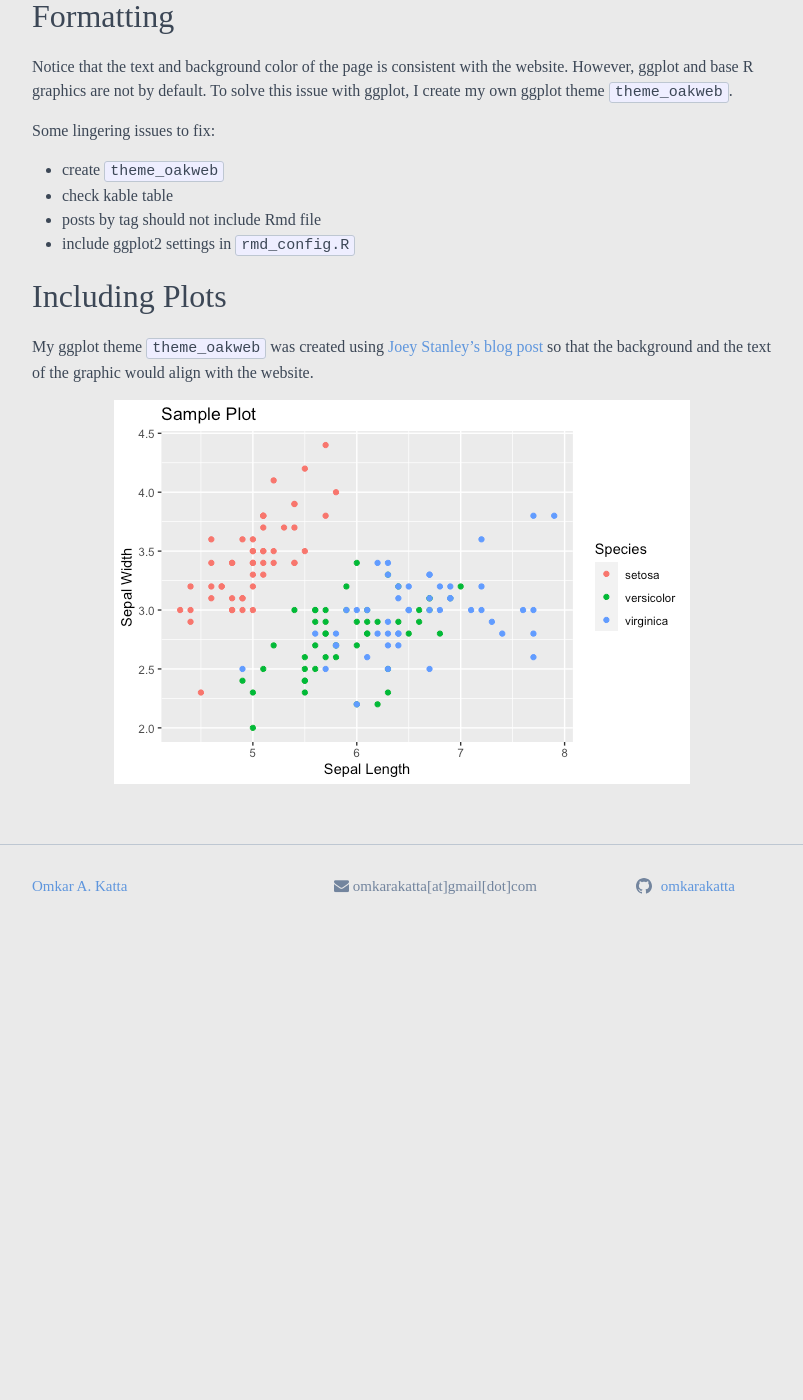
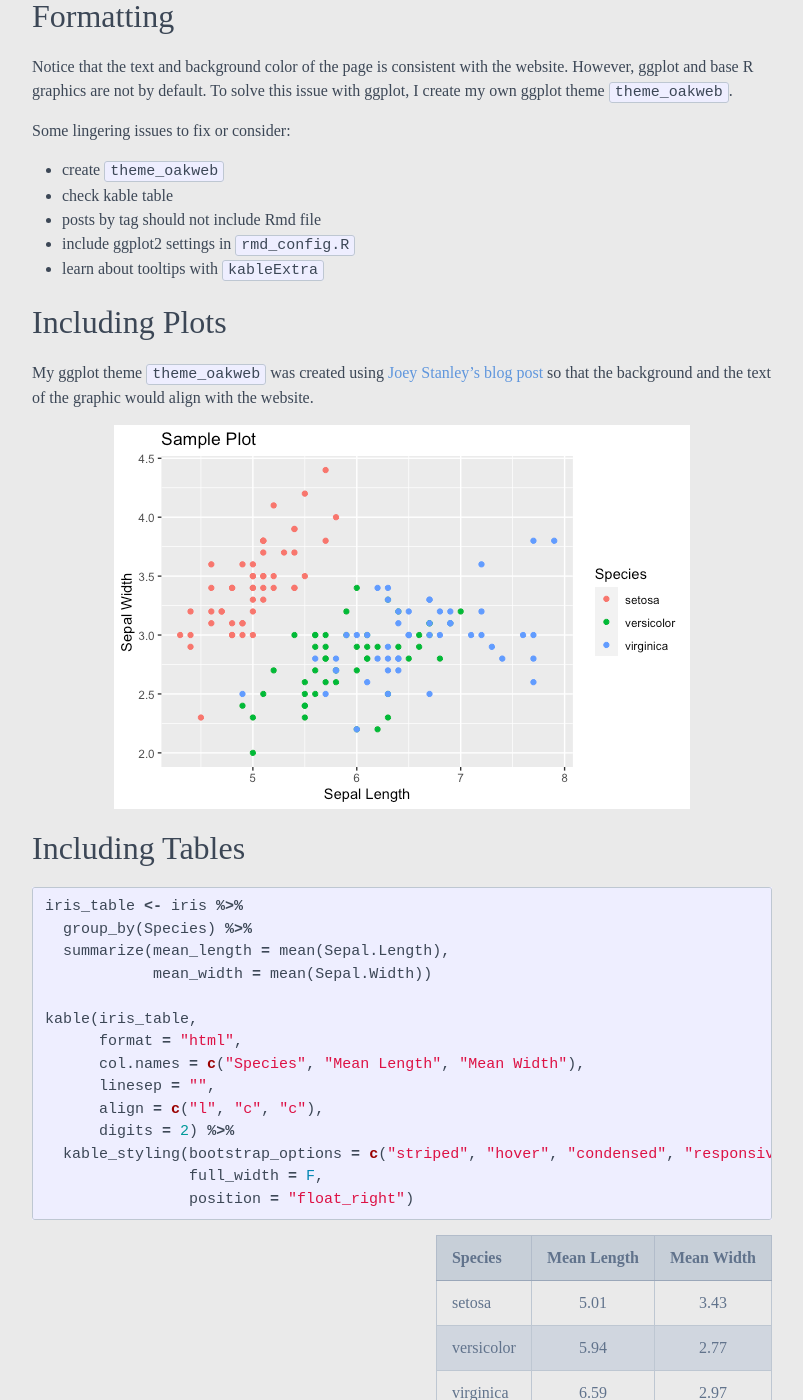
Before and after one commit to omkarakatta/omkarakatta.github.io, a Jekyll site: the page built from _posts/2020-06-07-Using-Rmd-files-for-Posts.md, in a window 1280 px wide and 1400 px high, scrolled down 861 px. Shown: the whole window, without its empty margins (238-1041 px from the left). Built offline with Jekyll 4.4.1, drawn with Linux system fonts in a browser that asks for light colours; nearby versions of some CDN libraries; before the commit the page ends 1818 px from its top, so only the background shows below that.

Commit message:
try using kable table with kableExtra options in html output

````diff
--- a/_posts/2020-06-07-Using-Rmd-files-for-Posts.md
+++ b/_posts/2020-06-07-Using-Rmd-files-for-Posts.md
@@ -40,12 +41,13 @@ In the root directory is a file called `rmd_config.R` which houses configuration
 
 Notice that the text and background color of the page is consistent with the website. However, ggplot and base R graphics are not by default. To solve this issue with ggplot, I create my own ggplot theme `theme_oakweb`.
 
-Some lingering issues to fix:
+Some lingering issues to fix or consider:
 
   - create `theme_oakweb`
   - check kable table
   - posts by tag should not include Rmd file
   - include ggplot2 settings in `rmd_config.R`
+  - learn about tooltips with `kableExtra`
 
 <!-- try {% if post contains ".md" | if post contains ".Rmd" %} {% endif %} -->
 
@@ -54,3 +56,122 @@ Some lingering issues to fix:
 My ggplot theme `theme_oakweb` was created using [Joey Stanley’s blog post](http://joeystanley.com/blog/custom-themes-in-ggplot2) so that the background and the text of the graphic would align with the website.
 
 <img src="/rmd_images/2020-06-07-Using-Rmd-files-for-Posts/sampleplot-1.png" style="display: block; margin: auto;" />
+
+## Including Tables
+
+``` r
+iris_table <- iris %>%
+  group_by(Species) %>%
+  summarize(mean_length = mean(Sepal.Length),
+            mean_width = mean(Sepal.Width))
+
+kable(iris_table,
+      format = "html",
+      col.names = c("Species", "Mean Length", "Mean Width"),
+      linesep = "",
+      align = c("l", "c", "c"),
+      digits = 2) %>%
+  kable_styling(bootstrap_options = c("striped", "hover", "condensed", "responsive"),
+                full_width = F,
+                position = "float_right")
+```
+
+<table class="table table-striped table-hover table-condensed table-responsive" style="width: auto !important; float: right; margin-left: 10px;">
+
+<thead>
+
+<tr>
+
+<th style="text-align:left;">
+
+Species
+
+</th>
+
+<th style="text-align:center;">
+
+Mean Length
+
+</th>
+
+<th style="text-align:center;">
+
+Mean Width
+
+</th>
+
+</tr>
+
+</thead>
+
+<tbody>
+
+<tr>
+
+<td style="text-align:left;">
+
+setosa
+
+</td>
+
+<td style="text-align:center;">
+
+5.01
+
+</td>
+
+<td style="text-align:center;">
+
+3.43
+
+</td>
+
+</tr>
+
+<tr>
+
+<td style="text-align:left;">
+
+versicolor
+
+</td>
+
+<td style="text-align:center;">
+
+5.94
+
+</td>
+
+<td style="text-align:center;">
+
+2.77
+
+</td>
+
+</tr>
+
+<tr>
+
+<td style="text-align:left;">
+
+virginica
+
+</td>
+
+<td style="text-align:center;">
+
+6.59
+
+</td>
+
+<td style="text-align:center;">
+
+2.97
+
+</td>
+
+</tr>
+
+</tbody>
+
+</table>
````
Also changed, not shown: other parts of _posts/2020-06-07-Using-Rmd-files-for-Posts.md (+1 -0 lines), _posts/2020-06-07-Using-Rmd-files-for-Posts.Rmd (+22 -1 lines).
